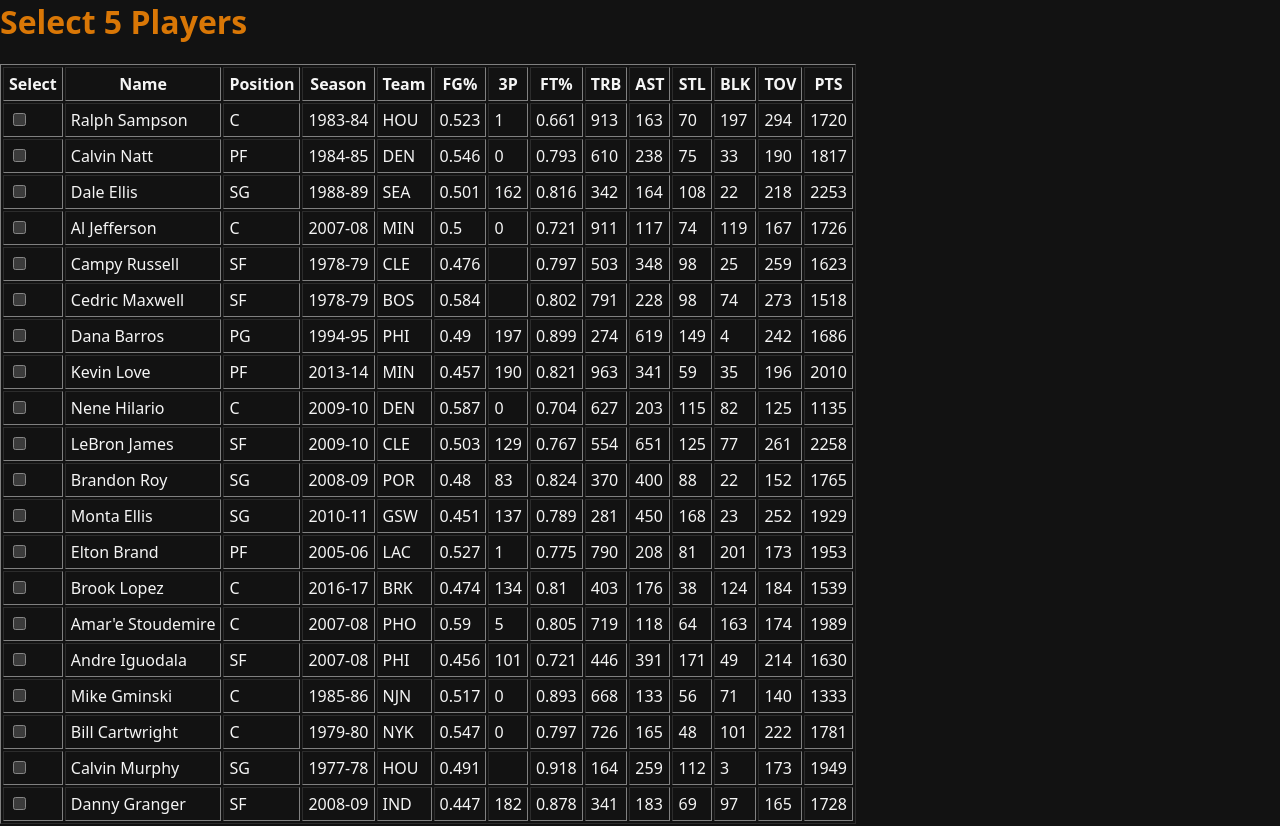
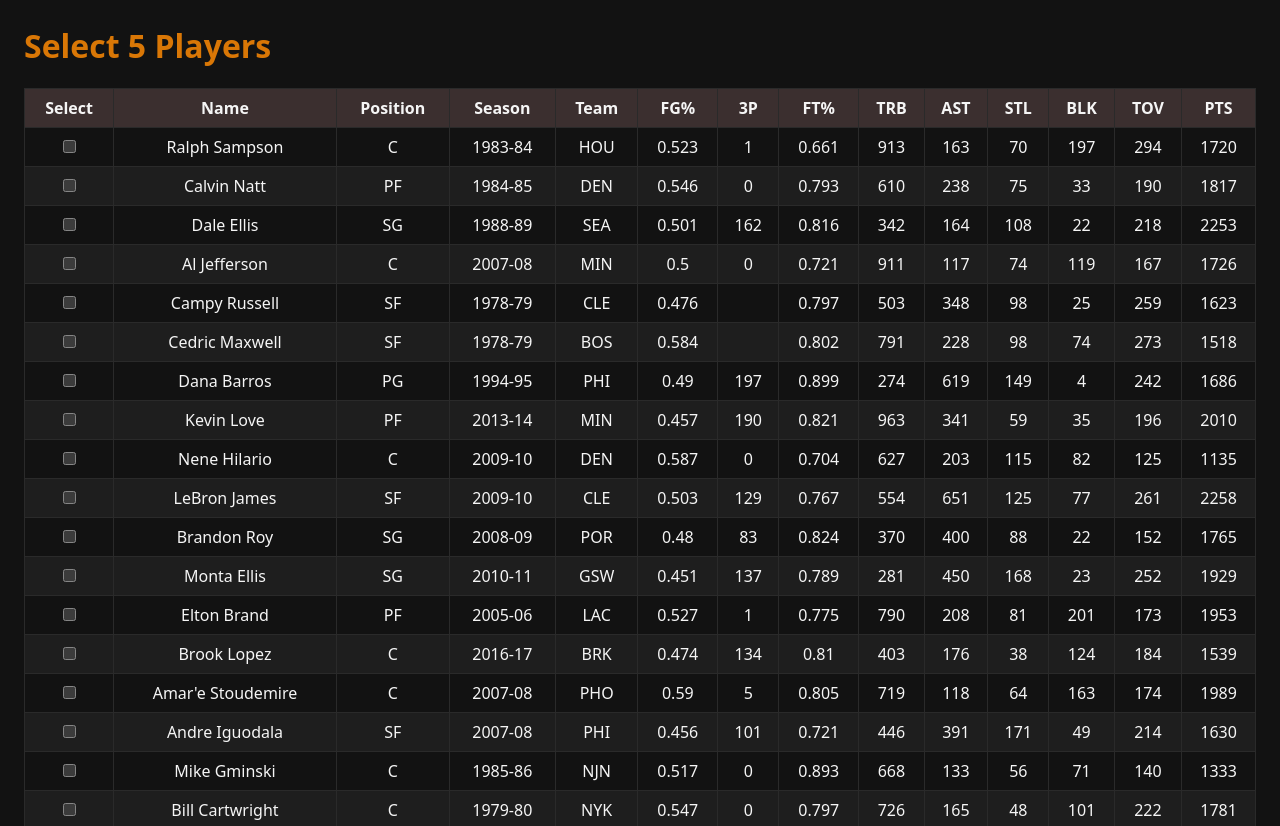
Before and after one commit to augustkeller/fantasy-basketball-simulator, a React (Vite) app in the folder fantasy-basketball/: page / in a window 1280 px wide. Shown: the top 826 px of the page. Built offline with nearby package versions, Linux system fonts and the light colour scheme.

Commit message:
index.css simplified

```diff
--- a/fantasy-basketball/src/index.css
+++ b/fantasy-basketball/src/index.css
@@ -1,78 +1,64 @@
-/* ===== GLOBAL THEME VARIABLES ===== */
+/* =========================
+   CORE THEME + LAYOUT
+   ========================= */
+
 :root {
+  /* Colors */
   --bg-main: #121212;
-  --bg-card: #1f1f1f;
+  --bg-panel: #1e1e1e;
 
-  --orange-main: #d97706;
+  --orange-main: #d97706;   /* basketball leather */
   --orange-hover: #f59e0b;
 
-  --brown-dark: #3b2f2f;
-  --brown-light: #5a4634;
+  --wood-dark: #3b2f2f;     /* hardwood brown */
+  --wood-light: #5a4634;
 
   --text-main: #f5f5f5;
   --text-muted: #cfcfcf;
 
   --border-color: #2a2a2a;
 
-  font-family: system-ui, -apple-system, BlinkMacSystemFont, "Segoe UI",
-    Roboto, Oxygen, Ubuntu, Cantarell, "Open Sans", "Helvetica Neue",
-    sans-serif;
+  /* Typography */
+  font-family: system-ui, -apple-system, BlinkMacSystemFont,
+    "Segoe UI", Roboto, Oxygen, Ubuntu, Cantarell, "Open Sans",
+    "Helvetica Neue", sans-serif;
 
   color-scheme: dark;
 }
 
-/* ===== RESET / BASE ===== */
+/* ===== Reset ===== */
 * {
   box-sizing: border-box;
 }
 
 body {
   margin: 0;
-  min-width: 320px;
   min-height: 100vh;
-
   background-color: var(--bg-main);
   color: var(--text-main);
-
-  display: block;
 }
 
-/* ===== TEXT ===== */
-h1,
-h2,
-h3 {
+/* ===== App container ===== */
+#root {
+  max-width: 1280px;
+  margin: 0 auto;
+  padding: 24px;
+}
+
+/* ===== Headings ===== */
+h1, h2, h3 {
   color: var(--orange-main);
   margin-top: 0;
 }
 
-p {
-  color: var(--text-muted);
-}
-
-/* ===== LINKS ===== */
-a {
-  color: var(--orange-main);
-  text-decoration: none;
-  font-weight: 500;
-}
-
-a:hover {
-  color: var(--orange-hover);
-}
-
-/* ===== BUTTONS ===== */
+/* ===== Buttons ===== */
 button {
-  border-radius: 6px;
-  border: none;
-  padding: 10px 16px;
-
-  font-size: 0.95rem;
-  font-weight: 600;
-  font-family: inherit;
-
   background-color: var(--orange-main);
   color: #000;
-
+  border: none;
+  border-radius: 6px;
+  padding: 10px 16px;
+  font-weight: 600;
   cursor: pointer;
   transition: background-color 0.2s ease, transform 0.1s ease;
 }
@@ -88,22 +74,30 @@
   transform: none;
 }
 
-/* ===== FORM CONTROLS ===== */
+/* ===== Tables ===== */
+table {
+  width: 100%;
+  border-collapse: collapse;
+  margin-top: 16px;
+}
+
+th, td {
+  border: 1px solid var(--border-color);
+  padding: 8px;
+  text-align: center;
+}
+
+th {
+  background-color: var(--wood-dark);
+  color: var(--text-main);
+}
+
+tbody tr:nth-child(even) {
+  background-color: var(--bg-panel);
+}
+
+/* ===== Inputs ===== */
 input[type="checkbox"] {
   accent-color: var(--orange-main);
   cursor: pointer;
 }
-
-/* ===== SCROLLBAR ===== */
-::-webkit-scrollbar {
-  width: 10px;
-}
-
-::-webkit-scrollbar-thumb {
-  background-color: var(--brown-light);
-  border-radius: 6px;
-}
-
-::-webkit-scrollbar-track {
-  background-color: var(--bg-main);
-}
```
